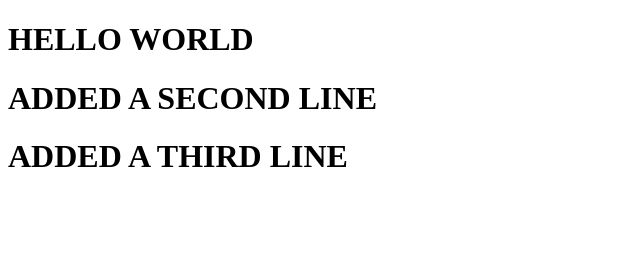
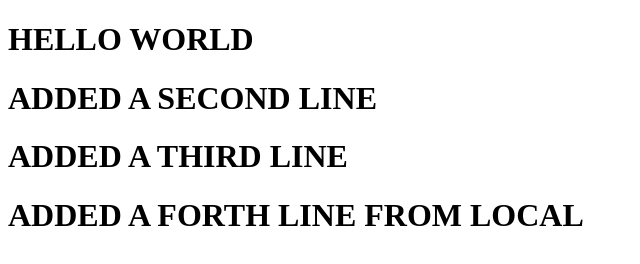
Before and after one commit to ChartC01/GitDemoProject, a plain HTML site: page Example4.html in a window 1280 px wide. Shown: the whole page, without its empty margins (0-640 px from the left). Drawn offline with Linux system fonts and the light colour scheme.

Commit message:
Added a forth line

```diff
--- a/Example4.html
+++ b/Example4.html
@@ -2,4 +2,5 @@
 <h1>HELLO WORLD</h1>
 <h1>ADDED A SECOND LINE</h1>
 <h1>ADDED A THIRD LINE</h1>
+<h1>ADDED A FORTH LINE FROM LOCAL</h1>
 </html>
```
